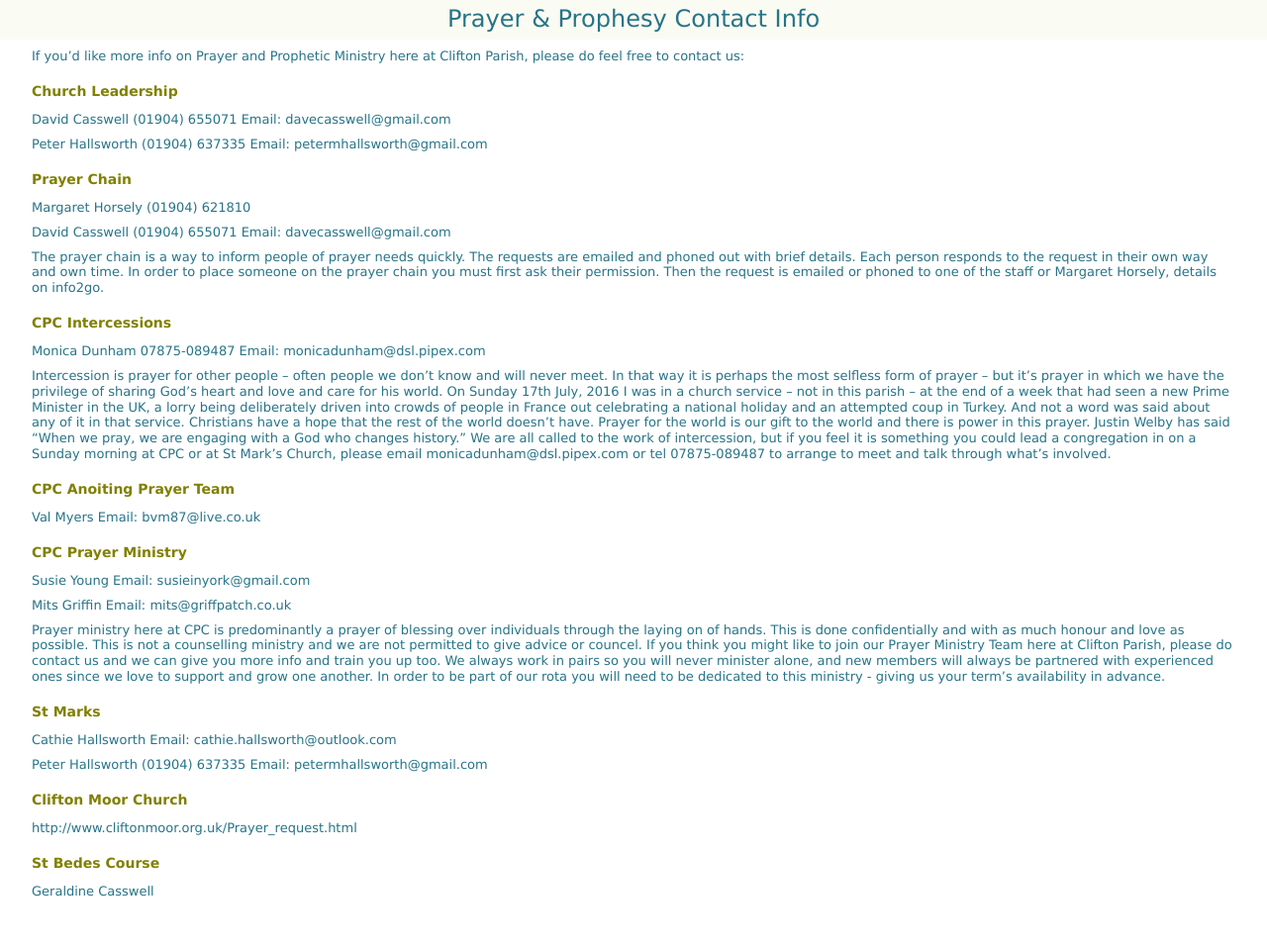
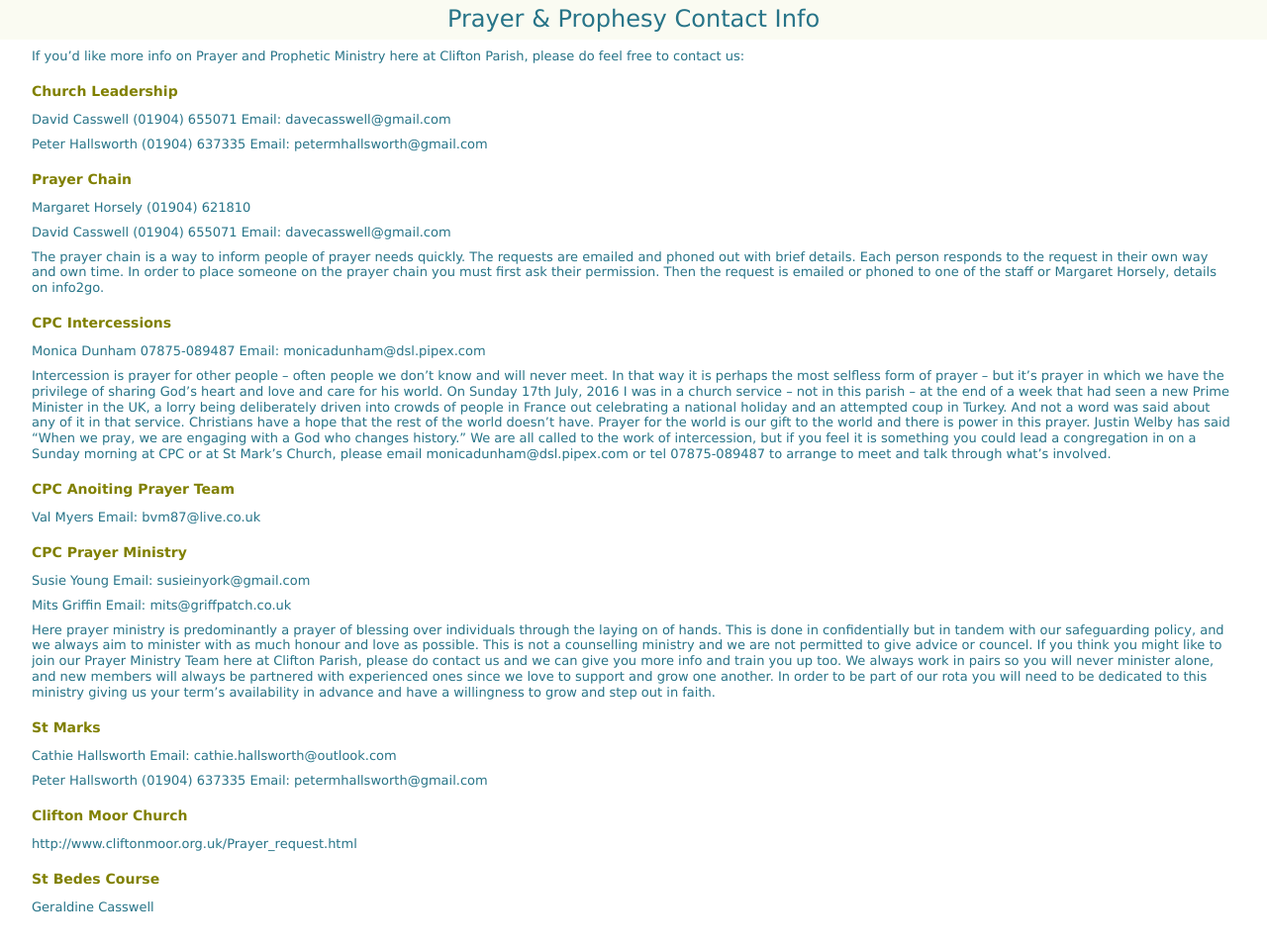
Before and after one commit to griffpatch/CPCYorkPP, a Jekyll site: the page built from pages/contacts.md, in a window 1280 px wide. Shown: the whole page at 99% size. Built offline with Jekyll 4.4.1, drawn with Linux system fonts in a browser that asks for light colours.

Commit message:
Update contacts.md

```diff
--- a/pages/contacts.md
+++ b/pages/contacts.md
@@ -44,7 +44,7 @@ Susie Young Email: susieinyork@gmail.com
 
 Mits Griffin Email: mits@griffpatch.co.uk
 
-Prayer ministry here at CPC is predominantly a prayer of blessing over individuals through the laying on of hands. This is done confidentially and with as much honour and love as possible. This is not a counselling ministry and we are not permitted to give advice or councel. If you think you might like to join our Prayer Ministry Team here at Clifton Parish, please do contact us and we can give you more info and train you up too. We always work in pairs so you will never minister alone, and new members will always be partnered with experienced ones since we love to support and grow one another. In order to be part of our rota you will need to be dedicated to this ministry - giving us your term's availability in advance.
+Here prayer ministry is predominantly a prayer of blessing over individuals through the laying on of hands. This is done in confidentially but in tandem with our safeguarding policy, and we always aim to minister with as much honour and love as possible. This is not a counselling ministry and we are not permitted to give advice or councel. If you think you might like to join our Prayer Ministry Team here at Clifton Parish, please do contact us and we can give you more info and train you up too. We always work in pairs so you will never minister alone, and new members will always be partnered with experienced ones since we love to support and grow one another. In order to be part of our rota you will need to be dedicated to this ministry giving us your term's availability in advance and have a willingness to grow and step out in faith.
 
 
 St Marks
```
